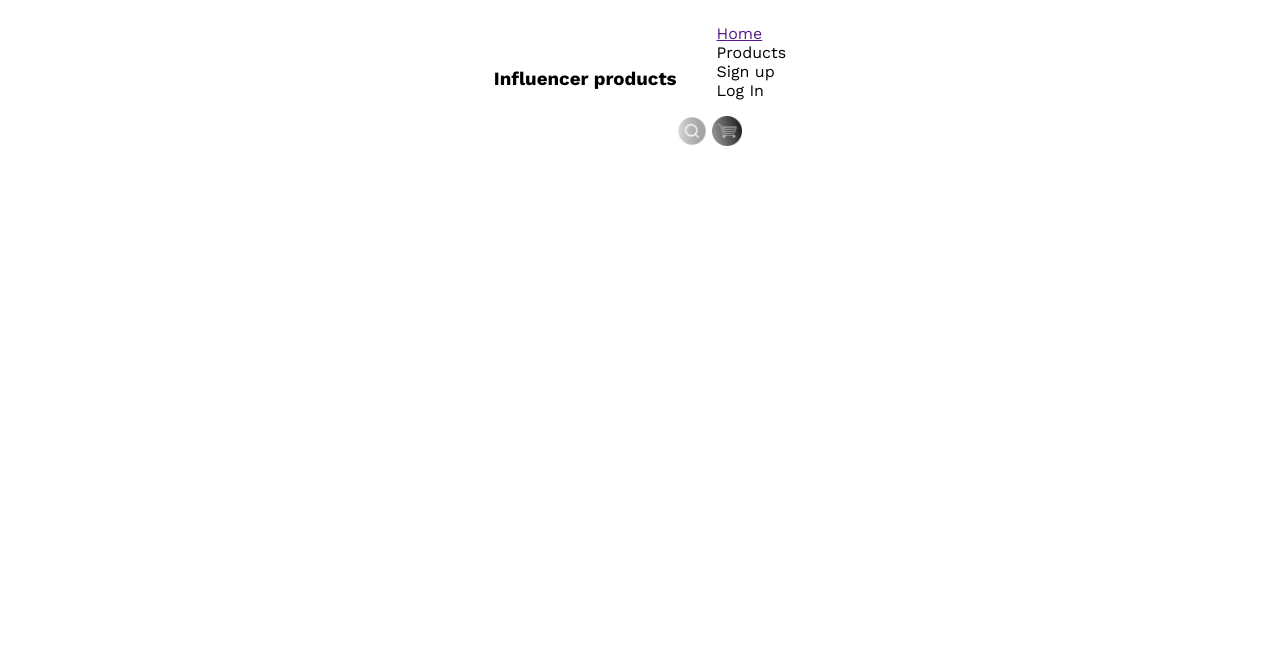
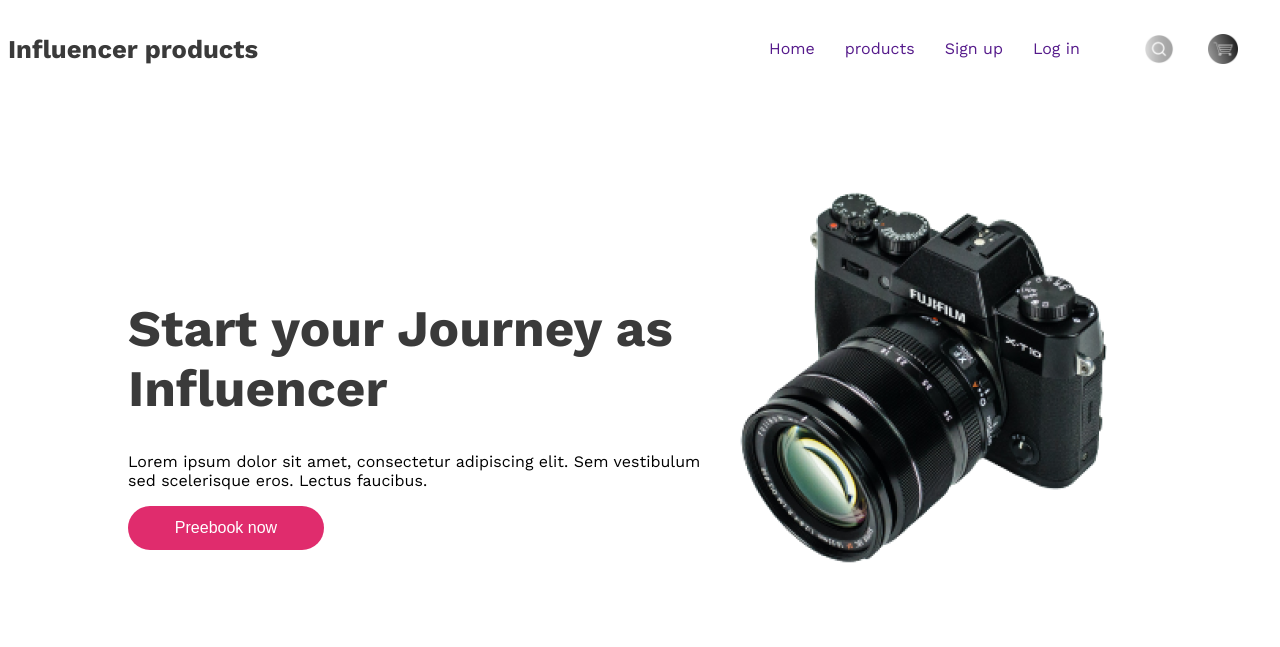
Before and after one commit to MERAj-ul/influencer-website, a plain HTML site: page index.html in a window 1280 px wide. Drawn offline with nearby package versions, Linux system fonts and the light colour scheme.

Commit message:
add banner

```diff
--- a/index.html
+++ b/index.html
@@ -10,37 +10,29 @@
 
 <body class="work-sans-font">
     <header>
-        <nav>
-            <div class="nav-items">
-                <div class="nav-title">
-                    <h3>Influencer products</h3>
-                </div>
-                <div class="nav-menu">
-                    <ul>
-                        <li><a href="">Home</a></li>
-                        <li><a href=""></a>Products</li>
-                        <li><a href=""></a>Sign up</li>
-                        <li><a href=""></a>Log In</li>
-                    </ul>
-                    <img class="nav-icon" src="icon/search.png" alt="">
-                    <img class="nav-icon" src="icon/cart.png" alt="">
-                    <!-- <div class="nav-list">
-                        <ul>
-                            <li><a href="">Home</a></li>
-                            <li><a href=""></a>Products</li>
-                            <li><a href=""></a>Sign up</li>
-                            <li><a href=""></a>Log In</li>
-                        </ul>
-                        <img class="nav-icon" src="icon/search.png" alt="">
-                        <img class="nav-icon" src="icon/cart.png" alt="">
-                    </div>        -->
-                    <!-- <div class="nav-icon">
-                        <img src="icon/search.png" alt="">
-                        <img src="icon/cart.png" alt="">
-                    </div> -->
-                </div>
+        <nav class="navbar display-flex">
+           <h3 class="nav-title primary-color">Influencer products</h3>
+            <div class="nav-menu display-flex">
+                <ul class="nav-links display-flex primary-color">
+                    <li class="nav-items"><a href="" class="nav-links">Home</a></li>
+                    <li class="nav-items"><a href="" class="nav-links">products</a></li>
+                    <li class="nav-items"><a href="" class="nav-links">Sign up</a></li>
+                    <li class="nav-items"><a href="" class="nav-links">Log in</a></li>
+                </ul>
+                <img src="icon/search.png" alt="" class="nav-icon">
+                <img src="icon/cart.png" alt="" class="nav-icon">
             </div>
         </nav>
+        <div class="banner-container display-flex">
+            <div class="banner">
+                <h1 class="banner-title primary-color">Start your Journey as <br> Influencer</h1>
+                <p class="banner-description">Lorem ipsum dolor sit amet, consectetur adipiscing elit. Sem vestibulum sed scelerisque eros. Lectus faucibus.</p>
+                <a href=""><button class="primary-btn">Preebook now <i class="fa-solid fa-arrow-right"></i></button></a>
+            </div>
+            <div class="banner-image">
+                <img src="images/main-camera.png" alt="">
+            </div>
+        </div>
     </header>
     <main>
 
--- a/style/influencer.css
+++ b/style/influencer.css
@@ -7,20 +7,72 @@
   font-weight: 400;
   font-style: normal;
 }
+/* Shared style */
+.display-flex{
+    display: flex;
+}
+.primary-color{
+    color: #3A3A3A;
+}
+
 /* Navigation bar */
-.nav-items{
-    display: flex;
-    justify-content: center;
+.navbar{
+    justify-content: space-between;
     align-items: center;
 }
-.nav-menu ul li{
-    display: flex;
+.nav-title{
+    font-size: 1.6rem;
 }
-.nav-list{
-    display: flex;
+.nav-menu{
+    /* border: 2px solid tomato; */
+    align-items: center;
+    padding-right: 34px;
+}
+.nav-icon{
+    /* border: 2px solid turquoise; */
+    margin-left: 34px;
+}
+.nav-items{
+    list-style: none;
+    margin-right: 30px;
+}
+.nav-links{
+    text-decoration: none;
+    font-weight: 500px;
+    font-size: 16px;
 }
 .nav-icon{
     max-width: 30px;
     max-height: 30px;
     filter: grayscale(100%);
 }
+/* Banner Section */
+.banner-container{
+    /* border: 2px solid tomato; */
+    margin: 80px 120px;
+    justify-content: center;
+    align-items: center;
+    text-align: left;
+    justify-content: space-between;
+
+}
+.banner-title{
+    font-size: 3.2rem;
+}
+.banner{
+    max-width: 582px;
+}
+.banner-image{
+    width: 475px;
+    height: 475px;
+    /* background-image: url(../images/bg\ circle.jpg); */
+}
+.primary-btn{
+    width: 196px;
+    height: 44px;
+    color: white;
+    background-color: #E02C6D;
+    font-size: 16px;
+    border-radius: 41px;
+    border: none;
+}
```
Also changed, not shown: images/bg circle.jpg (added).
